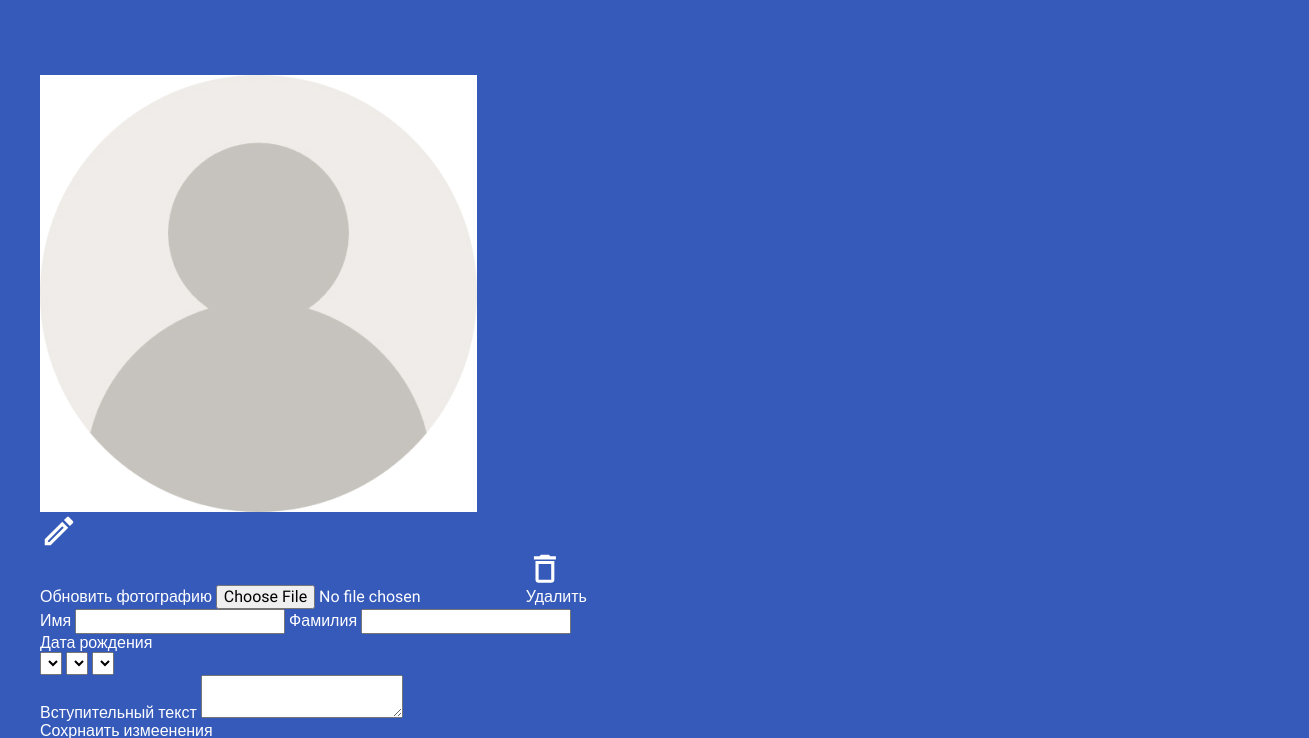
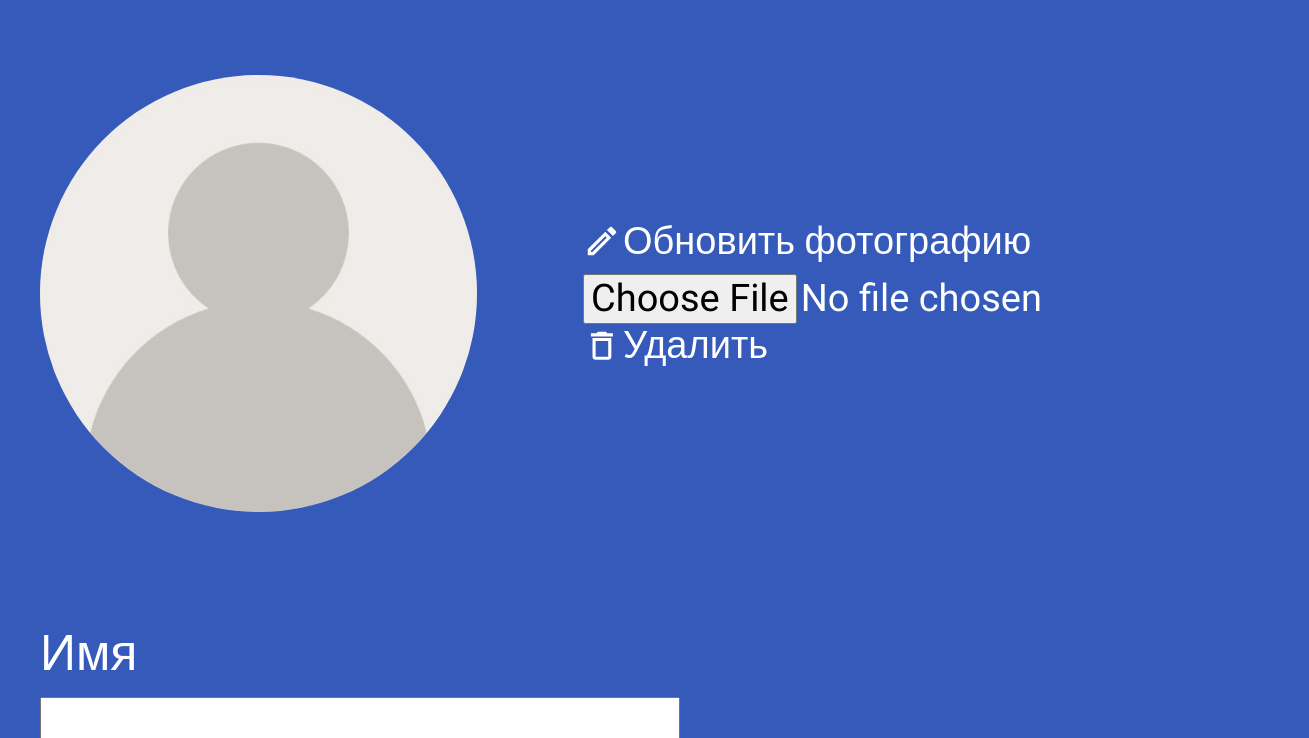
Before and after one commit to ruuuu/wishList, a plain HTML site: page index.html in a window 1280 px wide. Shown: the part 140-878 px from the top of the page, 1309 px wide, since content can reach past the window. Drawn offline with Linux system fonts and the light colour scheme.

Commit message:
Add files via upload

```diff
--- a/index.html
+++ b/index.html
@@ -152,7 +152,7 @@
                               <fieldset class="edit__avatar">
                                     <img class="edit__avatar-image" src="./img/avatar.jpg" alt="аватарка пользователя">
                                     <div class="edit__avatar-load">
-                                          <label for="avatar-load" class="edit___label-avatar">
+                                          <label for="avatar-load" class="edit__label-avatar">
                                                 <svg width="38" height="38" viewBox="0 0 38 38" fill="none" xmlns="http://www.w3.org/2000/svg">
                                                       <path d="M4.75 33.25H10.6875L28.1992 15.7384L22.2617 9.80086L4.75 27.3125V33.25ZM7.91667 28.6267L22.2617 14.2817L23.7183 15.7384L9.37333 30.0834H7.91667V28.6267ZM29.0858 5.20919C28.9394 5.06241 28.7654 4.94596 28.5738 4.86651C28.3823 4.78705 28.177 4.74615 27.9696 4.74615C27.7622 4.74615 27.5569 4.78705 27.3653 4.86651C27.1738 4.94596 26.9998 5.06241 26.8533 5.20919L23.9558 8.10669L29.8933 14.0442L32.7908 11.1467C32.9376 11.0002 33.0541 10.8262 33.1335 10.6347C33.213 10.4431 33.2539 10.2378 33.2539 10.0304C33.2539 9.82307 33.213 9.61774 33.1335 9.4262C33.0541 9.23466 32.9376 9.06067 32.7908 8.91419L29.0858 5.20919Z" fill="white"/>
                                                 </svg>
@@ -185,15 +185,27 @@
                               <fieldset class="edit__birthdate">
                                     <legend class="edit__label">Дата рождения</legend>
                                     <label class="edit__label">
-                                          <select class="edit__select" type="text" name="day"></select>
+                                          <select class="edit__select edit__label--select" type="text" name="day">
+                                                <option value="1">test</option>
+                                                <option value="2">test</option>
+                                                <option value="3">test</option>
+                                          </select>
                                     </label>
 
                                     <label class="edit__label">
-                                          <select class="edit__select" type="text" name="month"></select>
+                                          <select class="edit__select edit__label--select" type="text" name="month">
+                                                <option value="1">test</option>
+                                                <option value="2">test</option>
+                                                <option value="3">test</option>
+                                          </select>
                                     </label>
 
                                     <label class="edit__label">
-                                          <select class="edit__select" type="text" name="year"></select>
+                                          <select class="edit__select edit__label--select" type="text" name="year">
+                                                <option value="1">test</option>
+                                                <option value="2">test</option>
+                                                <option value="3">test</option>
+                                          </select>
                                     </label>
                               </fieldset>
 
--- a/style/edit.css
+++ b/style/edit.css
@@ -10,32 +10,56 @@
 
 .edit__avatar {
       display: flex;
+      align-items: center;
+      margin-bottom: 113px;
+}
+
+
+.edit__avatar-image {
+      max-width: 437px;
+      width: 100%;
+      border-radius: 50%;
+      margin-right: 106px;
+}
+
+
+.edit__avatar-load {
+      display: flex;
+      flex-direction: column;
+      align-items: flex-start;
+      font-size: 38px;
 
 }
 
 
-.edit__avatar-image {
-}
 
+.edit__label-avatar {
+      display: flex;
+      align-items: center;
+      gap: 2px;
+      margin-bottom: 11px;
+      cursor: pointer;
 
-.edit__avatar-load {
-}
-
-
-
-.edit_label-avatar {
 }
 
 
 .edit__input-file {
+      display: none;
 }
 
 
 .edit__input-file--avatar {
+      display: flex;
+      align-items: center;
+      gap: 2px;
+
 }
 
 
 .edit__avatar-delete {
+      display: flex;
+      align-items: center;
+      gap: 2px;
 }
 
 
@@ -44,19 +68,59 @@
 
 
 .edit__label {
+      max-width: 686px;
+      font-size: 50px;
 }
 
 
 .edit__label-text {
+      display: block;
+      margin-bottom: 14px;
 }
 
 
+.edit__label--select{
+      position: relative;
+}
+
+
+.edit__label--select::after{ /* псевдоелэмент - стрелочка вниз */
+      content: '';
+      position: absolute;
+
+      display: block;
+      width: 34px;
+      height: 34px;
+
+      right: 0;
+      top: 50%;
+      transform: translateY(-50%);
+      background-image: url('../img/arrow-down.svg');
+      background-repeat: no-repeat;
+      background-position: center;
+      background-size: contain; /* заполнит все пространоство */
+      pointer-events: none; /* чтобы при клике на стрлеочку выпадашка рабоатла */
+
+}
+
 .edit__birthdate {
+      margin-bottom: 44px;
 }
 
 
 .edit__select {
+      appearance: none;  /* чтобы втсроеная стрелочка(станлартная) исчезла */
+      padding: 22px 0;
+      padding-left: 32px;
+      padding-right: 16px;
+      background-color: #FFFFFF;
+      border-radius: 15px;
+      font-size: 48px;
+      cursor: pointer;
 }
+
+
+
 
 
 .edit__description {
--- a/style/index.css
+++ b/style/index.css
@@ -10,3 +10,4 @@
 @import 'profile.css';
 @import 'categories.css';
 @import 'item.css';
+@import 'edit.css';
```
Also changed, not shown: img/arrow-down.svg (added).
